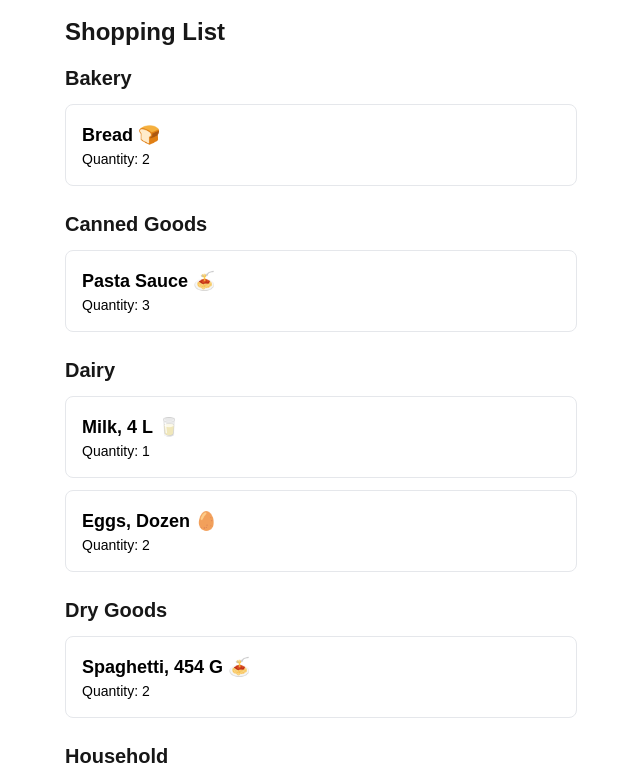
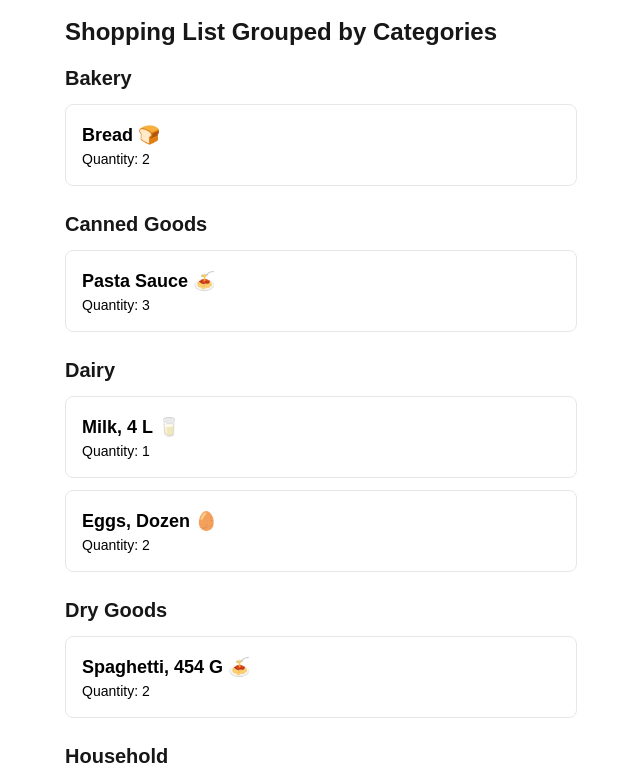
Before and after one commit to RealTestingp/cprg306-assignments, a Next.js app: page /week-4 in a window 1280 px wide. Shown: the top 780 px of the page, without its empty margins (319-959 px from the left). Built offline with nearby package versions, Linux system fonts and the light colour scheme.

Commit message:
Shopping List Grouped by Categories

```diff
--- a/app/week-4/page.js
+++ b/app/week-4/page.js
@@ -4,7 +4,7 @@ import items from "./items"
 const Page = () => {
   return (
     <main className="flex flex-col items-center">
-      <h1 className="text-2xl font-bold py-4 w-full max-w-lg">Shopping List</h1>
+      <h1 className="text-2xl font-bold py-4 w-full max-w-lg">Shopping List Grouped by Categories</h1>
       <ItemList items={items}/>
     </main>
   )
```
